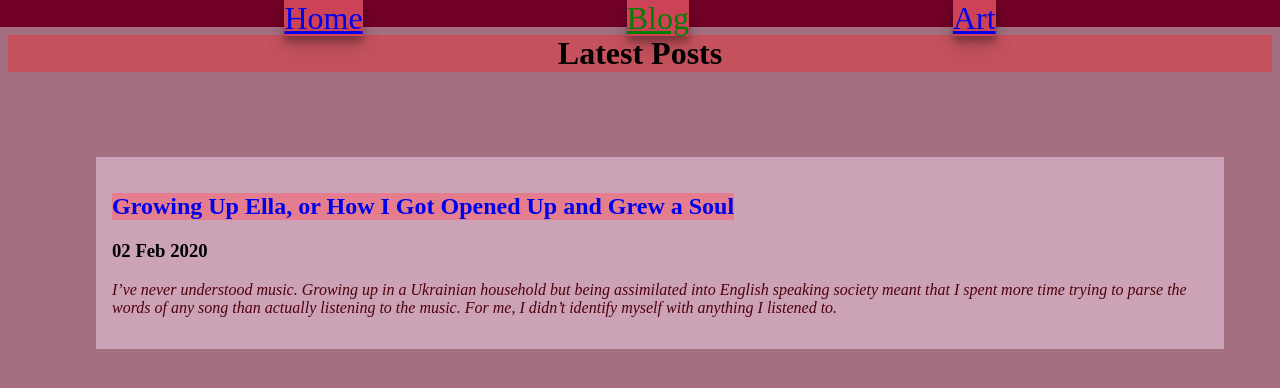
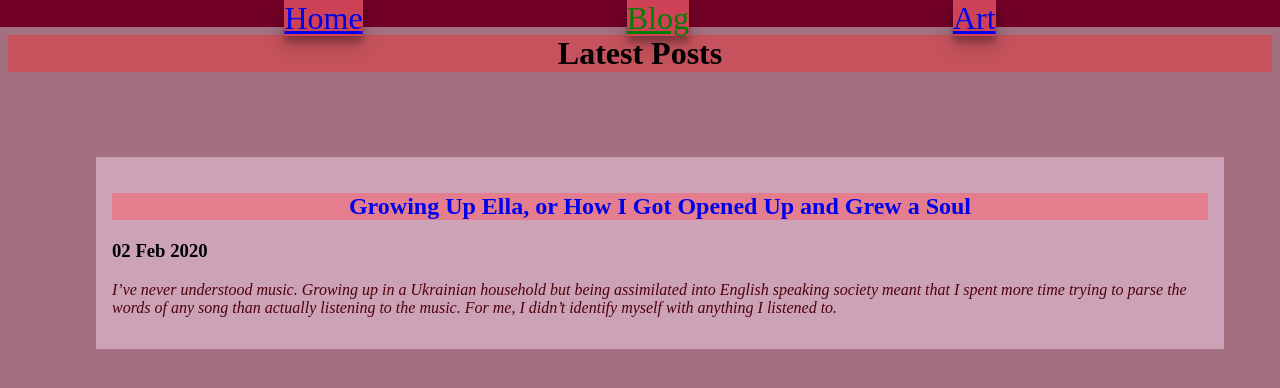
Before and after one commit to malleyeno/malleyeno.github.io, a Jekyll site: the page built from blog.html, in a window 1280 px wide. Shown: the top 388 px of the page. Built offline with Jekyll 4.4.1, drawn with Linux system fonts in a browser that asks for light colours; nearby versions of some CDN libraries.

Commit message:
Long blog titles no longer overflow.

```diff
--- a/_sass/blogIndex.scss
+++ b/_sass/blogIndex.scss
@@ -3,12 +3,13 @@
 // Blog Index Styling
 li {
     list-style-type: none;
+    // overflow: ;
 }
 
 h2 {
     background-color: $elementAccentCol;
     text-align: center;
-    width: max-content;
+    // width: max-content;
 }
 
 h2:hover {
```
